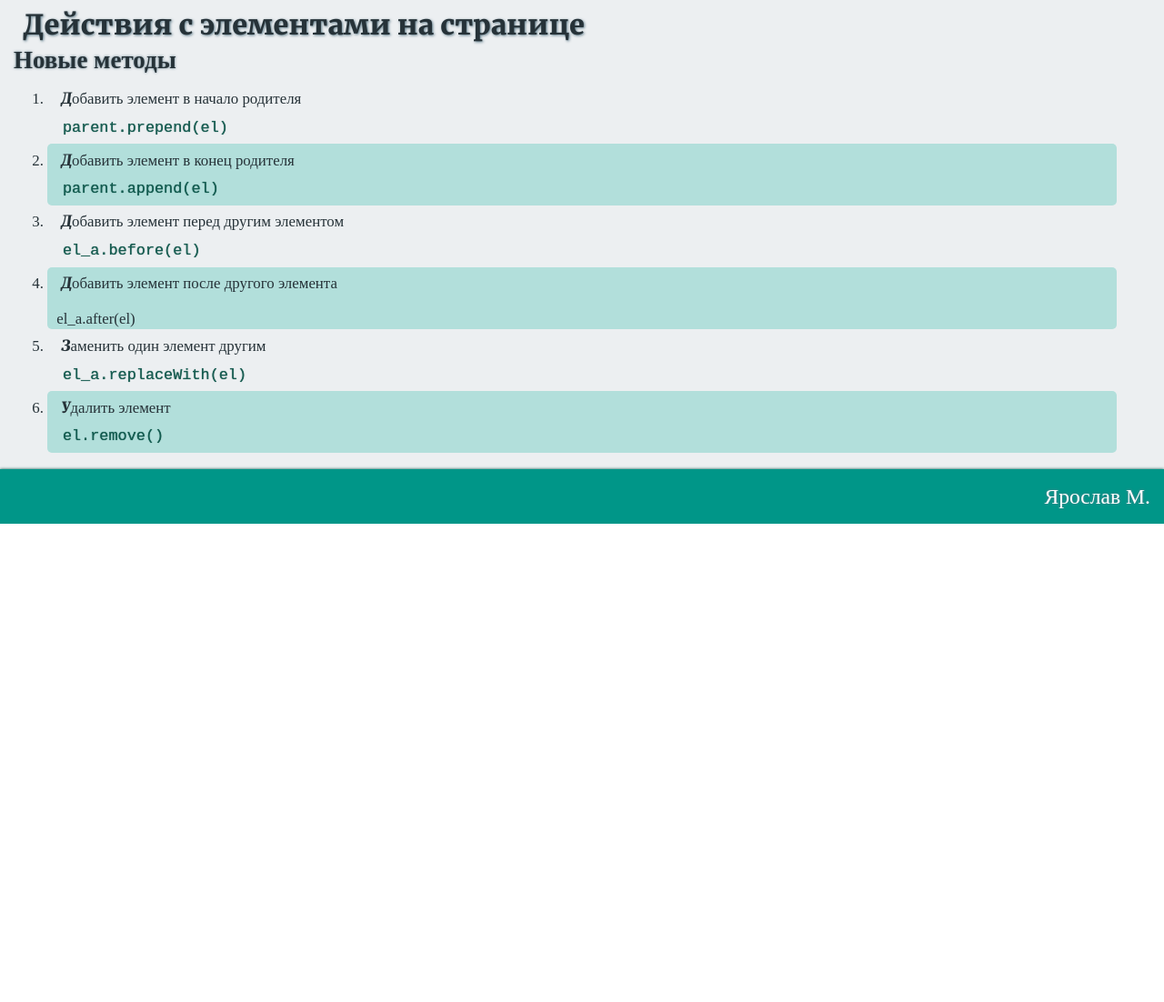
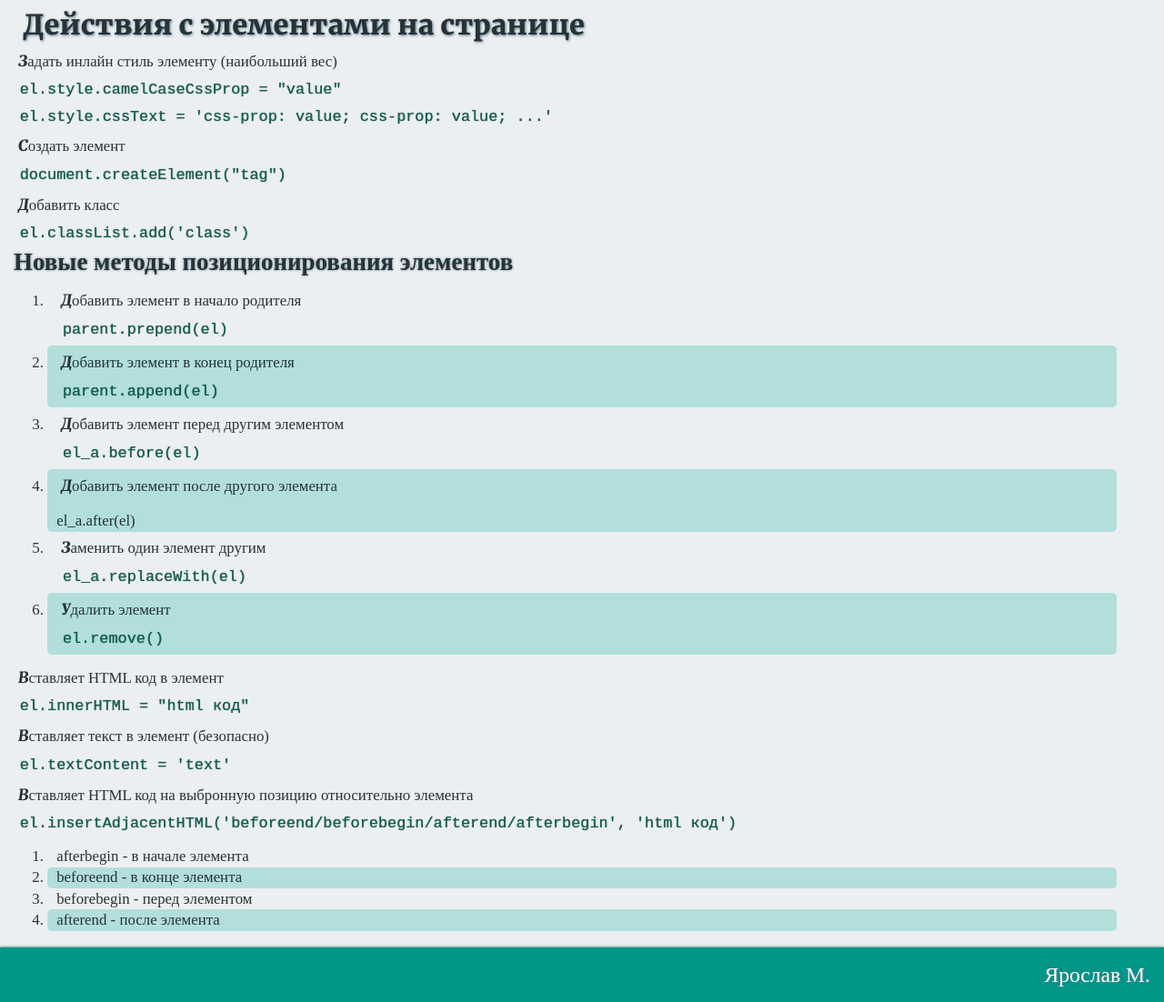
Before and after one commit to yarmsl/My-Lessons, a website: page docs/index.html in a window 1280 px wide. Shown: the part 4881-5983 px from the top of the page at 91% size. Before the commit the page ends 5457 px from the top, so only its background shows below. Drawn offline with Linux system fonts and the light colour scheme; files whose address does not match are found by name; a web font is replaced by a local one.

Commit message:
19.04.2021

```diff
--- a/docs/index.html
+++ b/docs/index.html
@@ -192,7 +192,14 @@ Object.setPrototypeOf(joe, soldier);<br> <span>Устанавливает свя
 </section>
 <section>
    <h2>Действия с элементами на странице</h2>
-   <h3>Новые методы</h3>
+   <p>Задать инлайн стиль элементу (наибольший вес)</p>
+   <code>el.style.camelCaseCssProp = "value"</code>
+   <code>el.style.cssText = 'css-prop: value; css-prop: value; ...'</code>
+   <p>Создать элемент</p>
+   <code>document.createElement("tag")</code>
+   <p>Добавить класс</p>
+   <code>el.classList.add('class')</code>
+   <h3>Новые методы позиционирования элементов</h3>
    <ul>
       <li><p>Добавить элемент в начало родителя</p><code>parent.prepend(el)</code></li>
       <li><p>Добавить элемент в конец родителя</p><code>parent.append(el)</code></li>
@@ -200,6 +207,18 @@ Object.setPrototypeOf(joe, soldier);<br> <span>Устанавливает свя
       <li><p>Добавить элемент после другого элемента</p><code></code>el_a.after(el)</li>
       <li><p>Заменить один элемент другим</p><code>el_a.replaceWith(el)</code></li>
       <li><p>Удалить элемент</p><code>el.remove()</code></li>
+   </ul>
+   <p>Вставляет HTML код в элемент</p>
+   <code>el.innerHTML = "html код"</code>
+   <p>Вставляет текст в элемент (безопасно)</p>
+   <code>el.textContent = 'text'</code>
+   <p>Вставляет HTML код на выбронную позицию относительно элемента</p>
+   <code>el.insertAdjacentHTML('beforeend/beforebegin/afterend/afterbegin', 'html код')</code>
+   <ul>
+      <li>afterbegin - в начале элемента</li>
+      <li>beforeend - в конце элемента</li>
+      <li>beforebegin - перед элементом</li>
+      <li>afterend - после элемента</li>
    </ul>
 </section>
 </main>
```
Also changed, not shown: docs/main.html (+20 -1 lines), src/main.html (+20 -1 lines).
